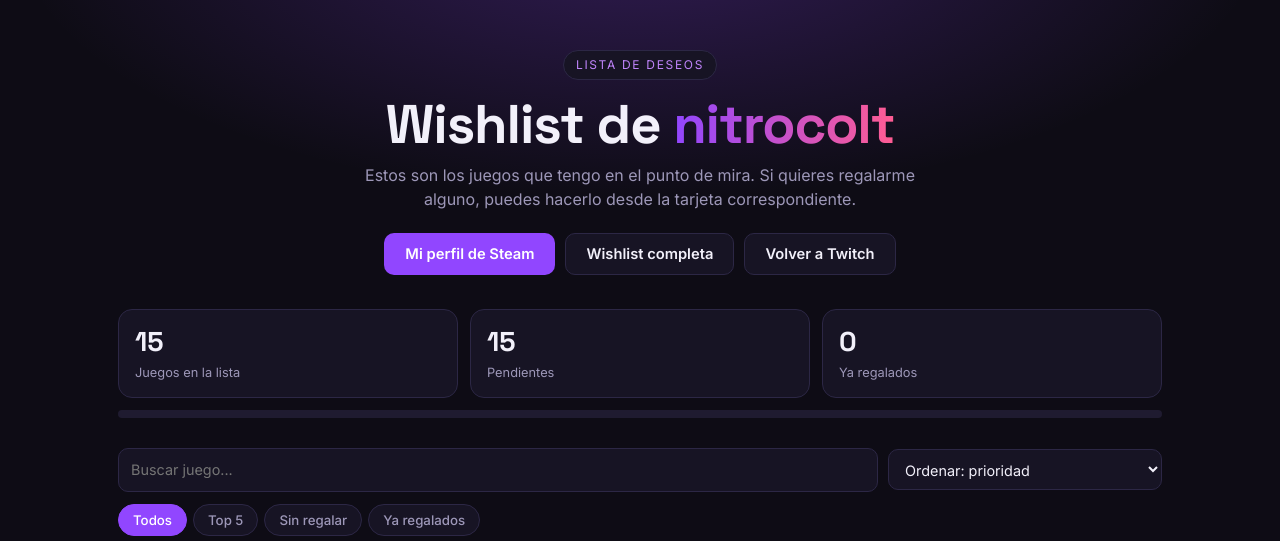
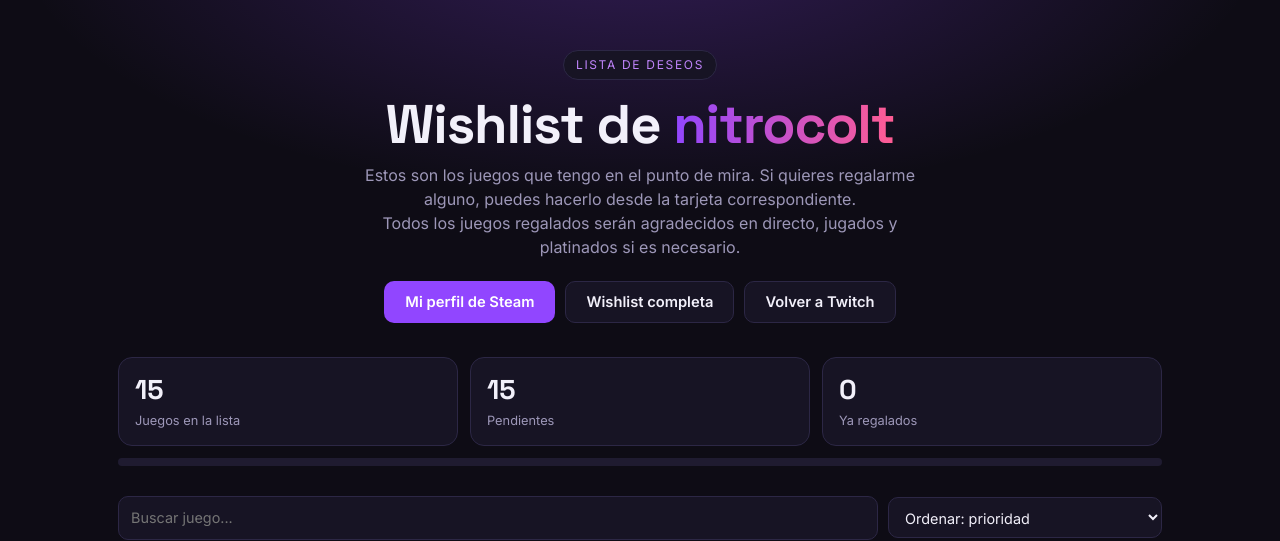
Before and after one commit to nitrocoltz-blip/WishListStreams, a plain HTML site: page index.html in a window 1280 px wide. Shown: the top 541 px of the page. Drawn offline with Linux system fonts and the light colour scheme.

Commit message:
Add thank you note for gifted games
Added a paragraph about thanking for gifted games.

```diff
--- a/index.html
+++ b/index.html
@@ -36,6 +36,7 @@ footer{text-align:center;color:var(--muted);font-size:.8rem;margin-top:30px}.foo
 <span class="eyebrow">Lista de deseos</span>
 <h1>Wishlist de <span>nitrocolt</span></h1>
 <p>Estos son los juegos que tengo en el punto de mira. Si quieres regalarme alguno, puedes hacerlo desde la tarjeta correspondiente.</p>
+<p>Todos los juegos regalados serán agradecidos en directo, jugados y platinados si es necesario.</p>
 <div class="cta">
 <a class="btn" id="btnPerfil" target="_blank" rel="noopener">Mi perfil de Steam</a>
 <a class="btn ghost" id="btnWishlist" target="_blank" rel="noopener">Wishlist completa</a>
```
